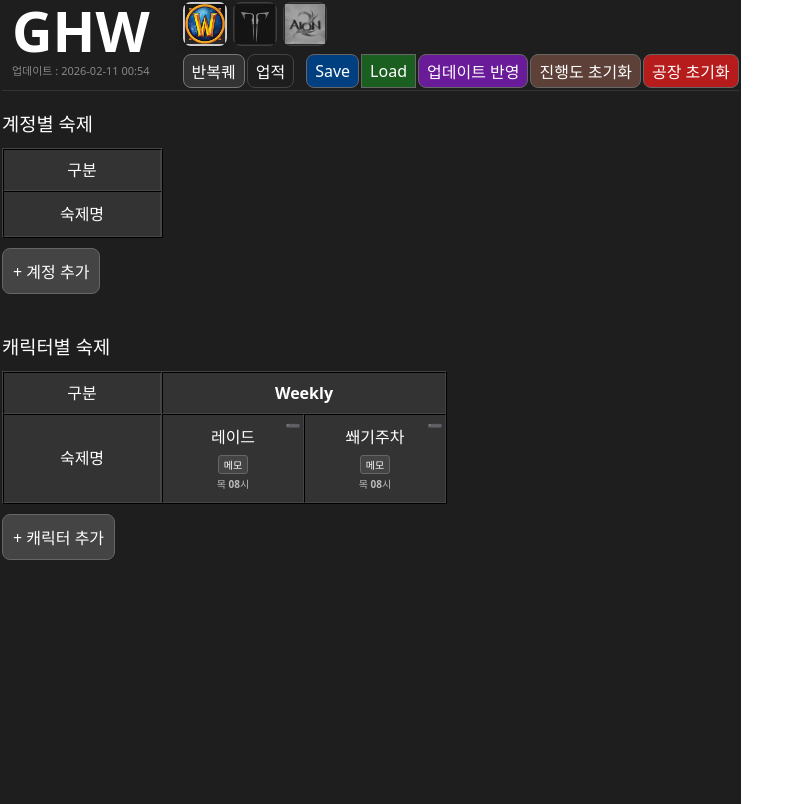
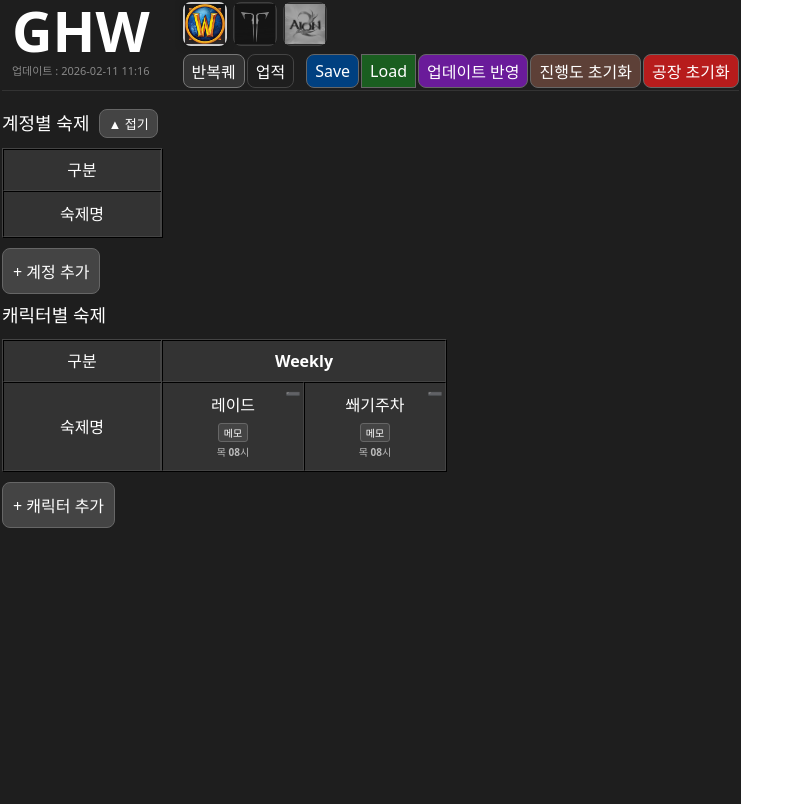
Before and after one commit to totitito/my-app, a React (Vite) app: page / in a window 1280 px wide. Shown: the whole page, without its empty margins (0-802 px from the left). Built offline with nearby package versions, Linux system fonts and the light colour scheme.

Commit message:
계정별 숙제 접기 버튼

```diff
--- a/src/App.css
+++ b/src/App.css
@@ -1,9 +1,10 @@
-#root {
-  max-width: 1280px;
-  margin: 0 auto;
-  padding: 2rem;
-  text-align: center;
-}
+/* #root { */
+  /* max-width: auto; */
+  /* margin: 0; */
+  /* padding: 0rem; */
+  /* padding-top: 0; */
+  /* text-align: center; */
+/* } */
 
 .logo {
   height: 6em;
--- a/src/App.jsx
+++ b/src/App.jsx
@@ -1,4 +1,5 @@
 import { useEffect, useState } from "react";
+import "./App.css";
 
 import Aion2_SoulEngravingTable from "./components/Aion2_SoulEngravingTable";
 
@@ -222,7 +223,6 @@ const passedCycles = (lastMs, nowMs, hw) => {
 };
 
 function App() {
-  // App() 안에, useState(game) 위쪽에 추가
   const LEGACY_GAME_KEY_MAP = {
     "World of Warcraft": "wow",
     "Lost Ark": "lostark",
@@ -365,6 +365,25 @@ function App() {
       hw.id === id ? { ...hw, memo: newMemo } : hw
     ));
   };
+
+  // 1️⃣ 초기값: 현재 game 기준으로 localStorage에서 읽기
+  const [isAccountCollapsed, setIsAccountCollapsed] = useState(() => {
+    return localStorage.getItem(`collapse-account-${game}`) === "1";
+  });
+
+  // 2️⃣ game이 바뀔 때: 해당 게임의 저장값을 다시 로드
+  useEffect(() => {
+    const saved = localStorage.getItem(`collapse-account-${game}`);
+    setIsAccountCollapsed(saved === "1");
+  }, [game]);
+
+  // 3️⃣ 접힘 상태가 바뀔 때: 현재 game 키로 저장
+  useEffect(() => {
+    localStorage.setItem(
+      `collapse-account-${game}`,
+      isAccountCollapsed ? "1" : "0"
+    );
+  }, [game, isAccountCollapsed]);
 
   useEffect(() => {
     setIsLoaded(false);
@@ -768,7 +787,8 @@ function App() {
 
   const dayMap = ["일", "월", "화", "수", "목", "금", "토"];
 
-  const renderTable = (title, scope, dataList, setData) => {
+  const renderTable = (title, scope, dataList, setData, options = {}) => {
+    const { headerRight = null, hideBody = false, hideHiddenButtons = false } = options;
     const filteredHws = homeworks.filter(hw => hw.game === game && hw.scope === scope && (viewMode === "once" ? hw.resetPeriod === "once" : hw.resetPeriod !== "once"));
 
     // 1. 반복 모드 분류
@@ -807,19 +827,33 @@ function App() {
         width: "100%",
         maxWidth: "100vw", // 화면 너비를 넘지 못하게 강제
         position: "relative", // sticky 기준점 명시
-        marginTop: "30px"
+        marginTop: "0px"
       }}>
-        <h3 style={{ marginBottom: "10px", display: "flex", alignItems: "center", gap: "10px", flexWrap: "wrap" }}>
-          {title}
+        <h3
+          style={{
+            fontSize: "18px",
+            marginBottom: "10px",
+            display: "flex",
+            alignItems: "center",
+            gap: "10px",
+            flexWrap: "wrap",
+          }}
+        >
+          {/* (1) 제목 */}
+          <span>{title}</span>
 
-          {/* ★ 위치 이동 및 범위(scope) 필터링 추가 */}
-          {hiddenHomeworks.length > 0 && (
-            <div style={{ display: 'flex', alignItems: 'center', gap: '5px', marginLeft: '10px' }}>
-              {hiddenHomeworks.map(name => {
-                // 현재 게임과 현재 표의 범위(계정/캐릭)에 맞는 숙제 정보 찾기
-                const hw = homeworks.find(h => h.name === name && h.game === game);
+          {/* (2) 제목 바로 오른쪽에 붙는 영역(접기 버튼 등) */}
+          {headerRight ? (
+            <span style={{ display: "inline-flex", alignItems: "center", gap: "6px" }}>
+              {headerRight}
+            </span>
+          ) : null}
 
-                // 중요: 숙제의 scope가 현재 표의 scope와 다르면 버튼을 렌더링하지 않음
+          {/* (3) 숨김 복구 버튼들: 표 전체가 접힌 상태면 아예 안 보이게 */}
+          {!hideBody && !hideHiddenButtons && hiddenHomeworks.length > 0 && (
+            <div style={{ display: "inline-flex", alignItems: "center", gap: "5px", flexWrap: "wrap" }}>
+              {hiddenHomeworks.map((name) => {
+                const hw = homeworks.find((h) => h.name === name && h.game === game);
                 if (!hw || hw.scope !== scope) return null;
 
                 return (
@@ -827,13 +861,13 @@ function App() {
                     key={name}
                     onClick={() => toggleHomework(name)}
                     style={{
-                      padding: '2px 6px',
-                      fontSize: '11px',
-                      backgroundColor: '#333',
-                      color: '#fff',
-                      border: '1px solid #555',
-                      borderRadius: '3px',
-                      cursor: 'pointer'
+                      padding: "2px 6px",
+                      fontSize: "11px",
+                      backgroundColor: "#333",
+                      color: "#fff",
+                      border: "1px solid #555",
+                      borderRadius: "3px",
+                      cursor: "pointer",
                     }}
                   >
                     {name} ➕
@@ -844,6 +878,7 @@ function App() {
           )}
         </h3>
 
+        {!hideBody && (
           <table border="1" style={{ borderCollapse: "separate", borderSpacing: 0, borderColor: "#444", whiteSpace: "nowrap", minWidth: "fit-content" }}>
             <thead>
               <tr style={{ backgroundColor: "#333" }}>
@@ -1235,6 +1270,7 @@ function App() {
               })}
             </tbody>
           </table>
+        )}
       </div>
     );
   };
@@ -1249,7 +1285,7 @@ function App() {
         zIndex: 1000,
         backgroundColor: "#1e1e1e",
         paddingBottom: "2px",
-        marginBottom: "-30px",
+        marginBottom: "0px",
         borderBottom: "1px solid #333"
       }}>
         <div style={{ display: "flex", alignItems: "flex-start", gap: "30px" }}>
@@ -1258,7 +1294,7 @@ function App() {
           <div style={{ flexShrink: 0 }}>
             <h1 style={{ margin: "3px", marginLeft: "10px", fontSize: "56px", lineHeight: "0.9", fontWeight: "bold" }}>GHW</h1>
             <div style={{ fontSize: "11px", color: "#888", marginLeft: "10px", marginTop: "8px", whiteSpace: "nowrap" }}>
-              업데이트 : 2026-02-11 00:54
+              업데이트 : 2026-02-11 11:16
             </div>
           </div>
 
@@ -1276,15 +1312,14 @@ function App() {
                   title={g.label} // 마우스 올리면 이름 나오게 툴팁 추가
                   style={{
                     ...btnStyle,
-                    width: "44px",   // 정사각형 버튼
+                    width: "44px",
                     height: "44px",
-                    padding: "0",    // 패딩 제거
+                    padding: "0",
                     display: "flex",
                     alignItems: "center",
                     justifyContent: "center",
-                    backgroundColor: game === g.id ? "#867d6e" : "#333", // 선택 시 포인트 컬러
+                    backgroundColor: game === g.id ? "#867d6e" : "#333",
                     border: game === g.id ? "3px solid #fff" : "1px solid #555",
-                    // borderRadius: "12px", // 약간 둥근 사각형
                     opacity: game === g.id ? 1 : 0.6,
                     filter: game === g.id ? "none" : "grayscale(100%)",
                     transition: "all 0.2s ease",
@@ -1298,8 +1333,6 @@ function App() {
                       width: "40px",  // 아이콘 크기 확대
                       height: "40px",
                       objectFit: "contain",
-                      // backgroundColor: "#000000",
-                      // 아이콘 자체의 시인성이 낮으면 아래 dropShadow 추가
                       filter: game === g.id ? "drop-shadow(0px 0px 4px rgba(0,0,0,0.5))" : "none"
                     }}
                   />
@@ -1309,10 +1342,6 @@ function App() {
 
             {/* 2행: 설정 및 기능 버튼 (색상 복구) */}
             <div style={{ display: "flex", gap: "2px", flexWrap: "wrap" }}>
-              {/* <button onClick={() => setViewMode(viewMode === "repeat" ? "once" : "repeat")}
-                style={{ ...btnStyle, backgroundColor: "#333", border: "1px solid #777", marginRight: "10px" }}>
-                모드: {viewMode === "repeat" ? "반복퀘" : "업적"}
-              </button> */}
               <button
                 onClick={() => setViewMode("repeat")}
                 style={{
@@ -1379,14 +1408,29 @@ function App() {
 
       {isHomeworkView && (
         <>
-          {/* 테이블 및 추가 버튼 (원본 로직 유지) */}
-          {renderTable("계정별 숙제", "account", accounts, setAccounts)}
+          {/* ✅ renderTable은 항상 렌더링 (헤더+버튼은 항상 보이게) */}
+          {renderTable("계정별 숙제", "account", accounts, setAccounts, {
+            headerRight: (
+              <button
+                onClick={() => setIsAccountCollapsed(v => !v)}
+                style={{ ...btnStyle, padding: "4px 8px", fontSize: "13px" }}
+              >
+                {isAccountCollapsed ? "▼ 펼치기" : "▲ 접기"}
+              </button>
+            ),
+            hideBody: isAccountCollapsed,
+            hideHiddenButtons: isAccountCollapsed, // ✅ (선택) 의미 명확
+          })}
+
+          {/* ✅ 표가 펼쳐져 있을 때만 + 계정 추가 버튼 */}
+          {!isAccountCollapsed && (
             <button
               onClick={() => addTargetAuto("account", accounts, setAccounts)}
               style={{ ...btnStyle, marginTop: "10px", marginBottom: "-10px", padding: "10px" }}
             >
               + 계정 추가
             </button>
+          )}
 
           {/* 캐릭터별 숙제 테이블 */}
           {renderTable("캐릭터별 숙제", "character", characters, setCharacters)}
```
Lines whose indentation alone changed are shown as unchanged.
